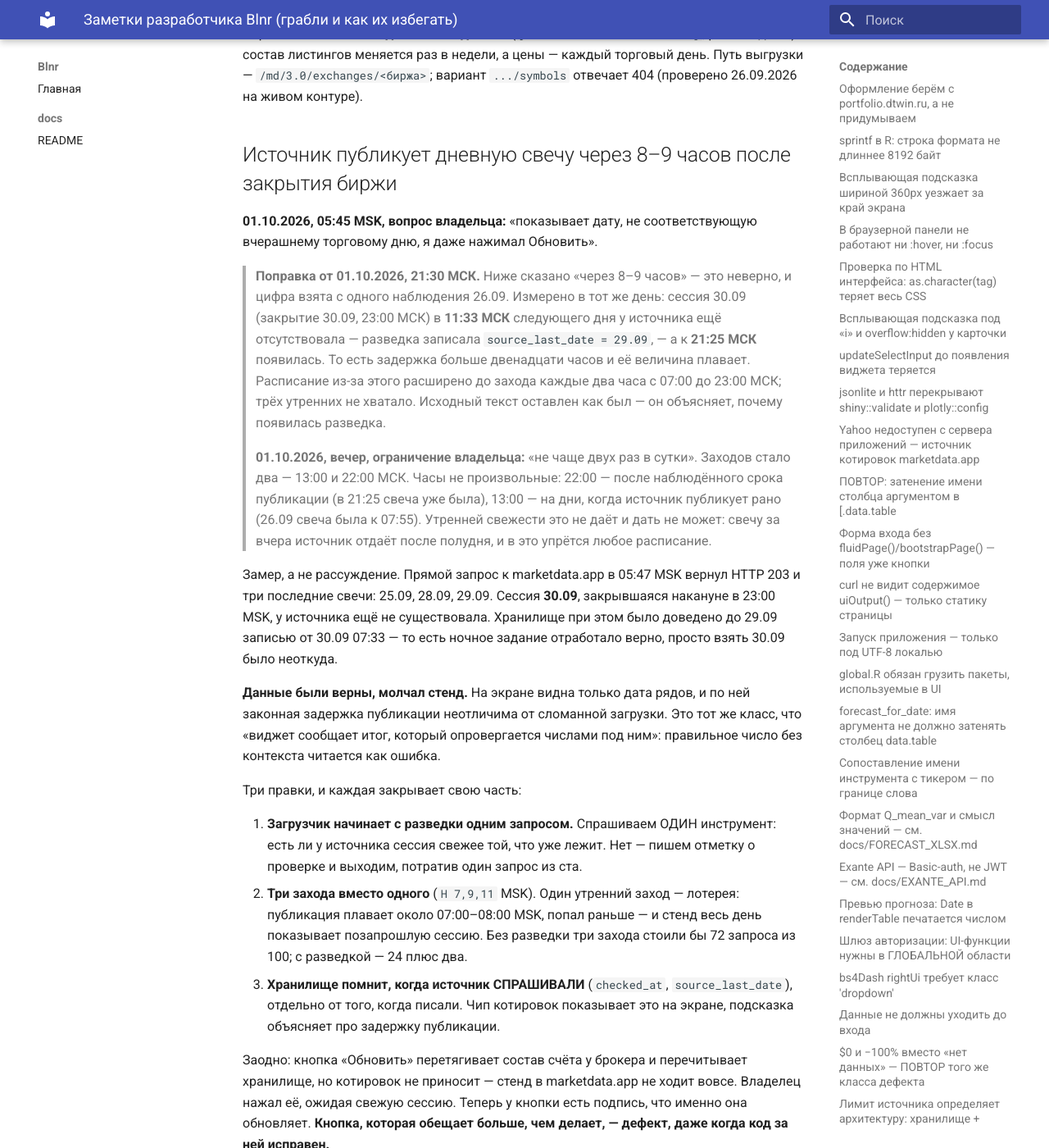
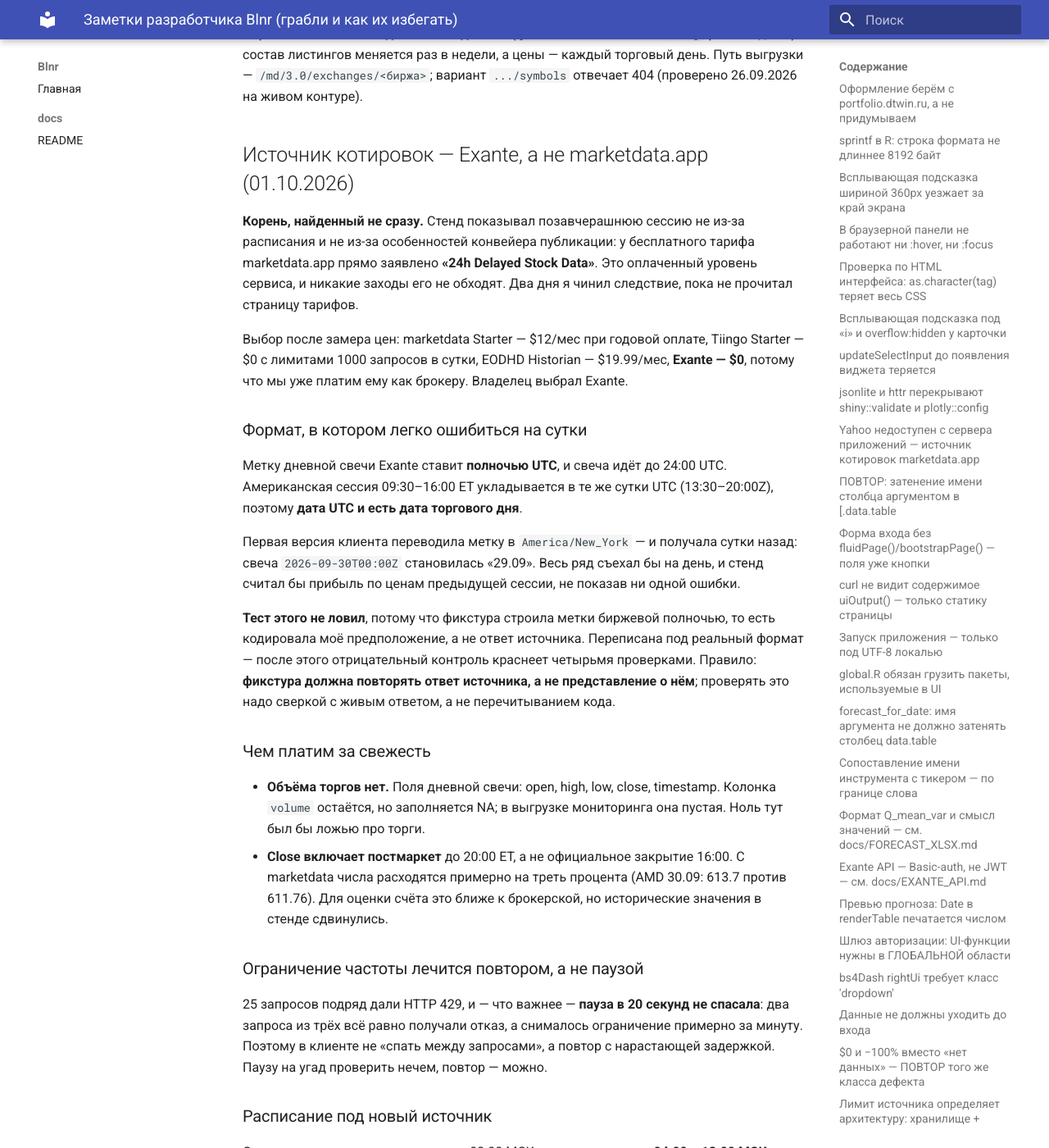
Before and after one commit to sgum/Blnr, an MkDocs documentation site: the page built from docs/dev.md, in a window 1280 px wide and 1400 px high, scrolled down 14608 px. Shown: the whole window at 82% size. Built offline with MkDocs 1.6.1 and Material for MkDocs 9.7.7, drawn with Linux system fonts in a browser that asks for light colours; some of the changed text lies outside the part shown.

```diff
--- a/docs/dev.md
+++ b/docs/dev.md
@@ -584,6 +584,63 @@ Exante и marketdata.app — разные источники: бумага, до
 Путь выгрузки — `/md/3.0/exchanges/<биржа>`; вариант `.../symbols` отвечает 404
 (проверено 26.09.2026 на живом контуре).
 
+## Источник котировок — Exante, а не marketdata.app (01.10.2026)
+
+**Корень, найденный не сразу.** Стенд показывал позавчерашнюю сессию не из-за
+расписания и не из-за особенностей конвейера публикации: у бесплатного тарифа
+marketdata.app прямо заявлено **«24h Delayed Stock Data»**. Это оплаченный
+уровень сервиса, и никакие заходы его не обходят. Два дня я чинил следствие,
+пока не прочитал страницу тарифов.
+
+Выбор после замера цен: marketdata Starter — $12/мес при годовой оплате,
+Tiingo Starter — $0 с лимитами 1000 запросов в сутки, EODHD Historian —
+$19.99/мес, **Exante — $0**, потому что мы уже платим ему как брокеру. Владелец
+выбрал Exante.
+
+### Формат, в котором легко ошибиться на сутки
+
+Метку дневной свечи Exante ставит **полночью UTC**, и свеча идёт до 24:00 UTC.
+Американская сессия 09:30–16:00 ET укладывается в те же сутки UTC
+(13:30–20:00Z), поэтому **дата UTC и есть дата торгового дня**.
+
+Первая версия клиента переводила метку в `America/New_York` — и получала
+сутки назад: свеча `2026-09-30T00:00Z` становилась «29.09». Весь ряд съехал бы
+на день, и стенд считал бы прибыль по ценам предыдущей сессии, не показав ни
+одной ошибки.
+
+**Тест этого не ловил**, потому что фикстура строила метки биржевой полночью,
+то есть кодировала моё предположение, а не ответ источника. Переписана под
+реальный формат — после этого отрицательный контроль краснеет четырьмя
+проверками. Правило: **фикстура должна повторять ответ источника, а не
+представление о нём**; проверять это надо сверкой с живым ответом, а не
+перечитыванием кода.
+
+### Чем платим за свежесть
+
+* **Объёма торгов нет.** Поля дневной свечи: open, high, low, close, timestamp.
+  Колонка `volume` остаётся, но заполняется NA; в выгрузке мониторинга она
+  пустая. Ноль тут был бы ложью про торги.
+* **Close включает постмаркет** до 20:00 ET, а не официальное закрытие 16:00.
+  С marketdata числа расходятся примерно на треть процента (AMD 30.09: 613.7
+  против 611.76). Для оценки счёта это ближе к брокерской, но исторические
+  значения в стенде сдвинулись.
+
+### Ограничение частоты лечится повтором, а не паузой
+
+25 запросов подряд дали HTTP 429, и — что важнее — **пауза в 20 секунд не
+спасала**: два запроса из трёх всё равно получали отказ, а снималось
+ограничение примерно за минуту. Поэтому в клиенте не «спать между запросами»,
+а повтор с нарастающей задержкой. Паузу на угад проверить нечем, повтор —
+можно.
+
+### Расписание под новый источник
+
+Сутки торгового дня закрываются в 03:00 МСК, поэтому заходы в **04:00 и 13:00
+МСК**: ночной забирает вчерашнюю сессию, и к началу рабочего дня стенд свежий.
+Возврат на прежний источник — одной переменной `BLNR_QUOTES_SOURCE`, без
+выкатки кода; прежнее хранилище скопировано в `311.blnr-data.before-exante`,
+чтобы откат был копированием, а не пересчётом.
+
 ## Источник публикует дневную свечу через 8–9 часов после закрытия биржи
 
 **01.10.2026, 05:45 MSK, вопрос владельца:** «показывает дату, не
```
Also changed, not shown: 1 other file.
